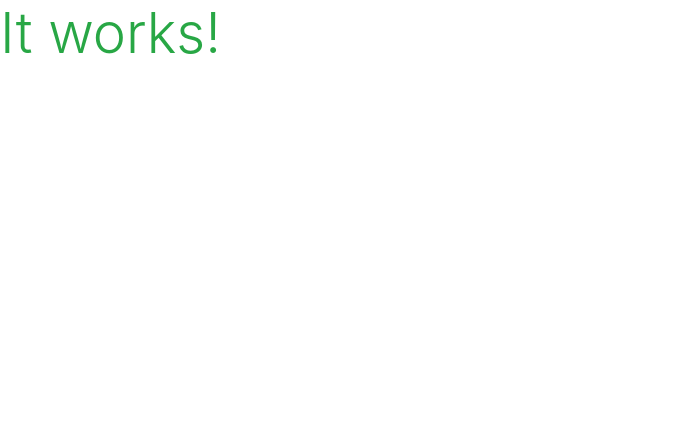
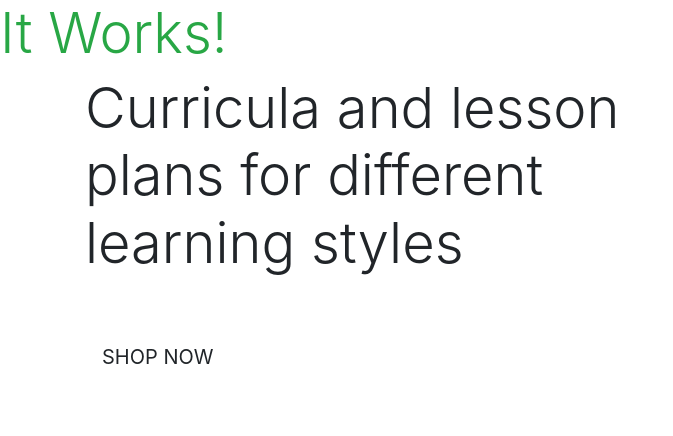
Before and after one commit to Sarah-LB/HomeLearning, a Django app: page / in a window 1280 px wide. Shown: the top 436 px of the page, without its empty margins (0-673 px from the left). Run offline with Django 3.2, Linux system fonts and the light colour scheme.

Commit message:
add homepage structure

```diff
--- a/home/templates/home/index.html
+++ b/home/templates/home/index.html
@@ -1,8 +1,28 @@
 {% extends "base.html" %}
 {% load static %}
 
+{% block page_header %}
+    <div class="container header-container">
+        <div class="row">
+            <div class="col"></div>
+        </div>
+    </div>
+{% endblock %}
+
 {% block content %}
-
-    <h1 class="display-4 text-4 text-success">It works!</h1>
-
+    <h1 class="display-4 text-success">It Works!</h1>
+    <div class="container h-100">
+        <div class="row h-100">
+            <div class="col-7 col-md-6 my-auto">
+                <h1 class="display-4 logo-font text-black">
+                    Curricula and lesson plans for different learning styles
+                </h1>
+                <div class="my-5">
+                    <h4>
+                        <a href="" class="shop-now-button btn btn-lg rounded-0 text-uppercase py-3">Shop Now</a>
+                    </h4>
+                </div>
+            </div>
+        </div>
+    </div>
 {% endblock %}
```
